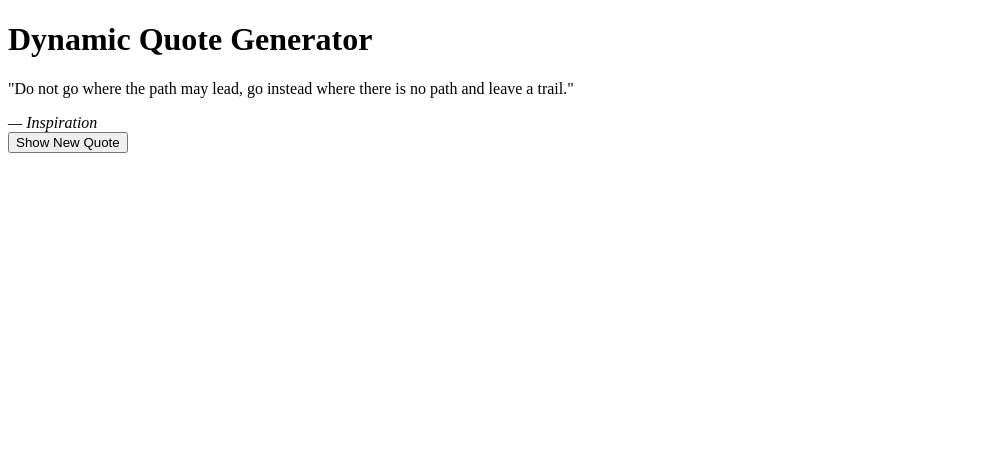
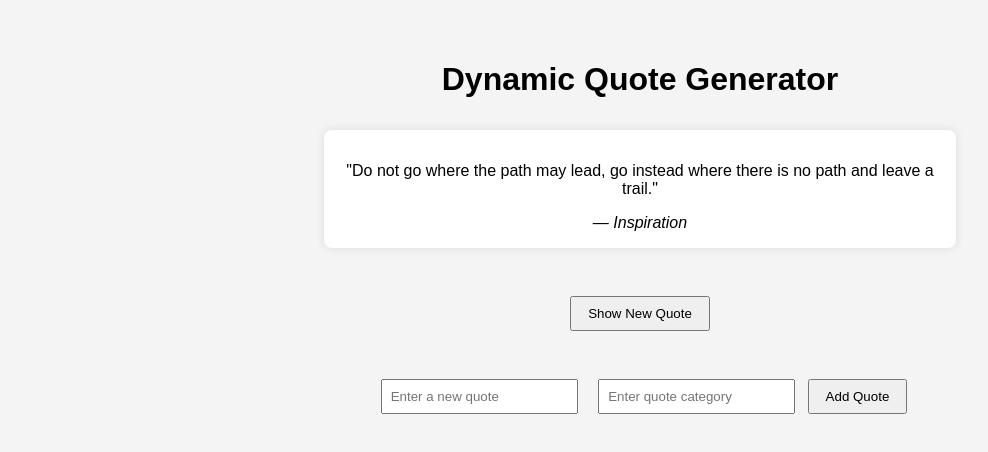
Before and after one commit to birad-pithon/alx_fe_javascript, a plain HTML site: page dom-manipulation/index.html in a window 1280 px wide. Shown: the whole page, without its empty margins (0-988 px from the left). Drawn offline with Linux system fonts and the light colour scheme.

Commit message:
git add dom-manipulation

```diff
--- a/dom-manipulation/index.html
+++ b/dom-manipulation/index.html
@@ -4,11 +4,53 @@
     <meta charset="UTF-8">
     <meta name="viewport" content="width=device-width, initial-scale=1.0">
     <title>Dynamic Quote Generator</title>
+  <style>
+    body {
+      font-family: Arial, sans-serif;
+      padding: 2rem;
+      background: #f4f4f4;
+    }
+    h1 {
+      text-align: center;
+    }
+    #quoteDisplay {
+      margin: 2rem auto;
+      padding: 1rem;
+      max-width: 600px;
+      background: #fff;
+      border-radius: 8px;
+      text-align: center;
+      box-shadow: 0 0 10px rgba(0,0,0,0.1);
+    }
+    .controls {
+      text-align: center;
+      margin-top: 2rem;
+    }
+    input {
+      margin: 0.5rem;
+      padding: 0.5rem;
+    }
+    button {
+      padding: 0.5rem 1rem;
+      margin-top: 1rem;
+      cursor: pointer;
+    }
+  </style>
+
+
   </head>
   <body>
     <h1>Dynamic Quote Generator</h1>
-    <div id="quoteDisplay"></div>
-    <button id="newQuote">Show New Quote</button>
+    <div id="quoteDisplay">Click "Show New Quote" to begin</div>
+    <div class="controls">
+     <button id="newQuote">Show New Quote</button>
+    </div>
+
+    <div class="controls">
+      <input id="newQuoteText" type="text" placeholder="Enter a new quote" />
+      <input id="newQuoteCategory" type="text" placeholder="Enter quote category" />
+      <button onclick="addQuote()">Add Quote</button>
+    </div>
     <script src="script.js"></script>
   </body>
   </html>
```
